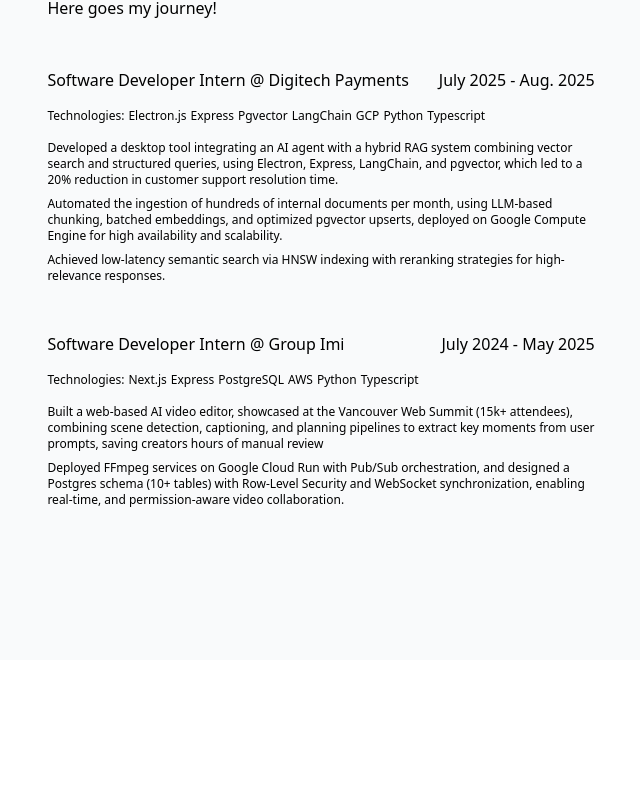
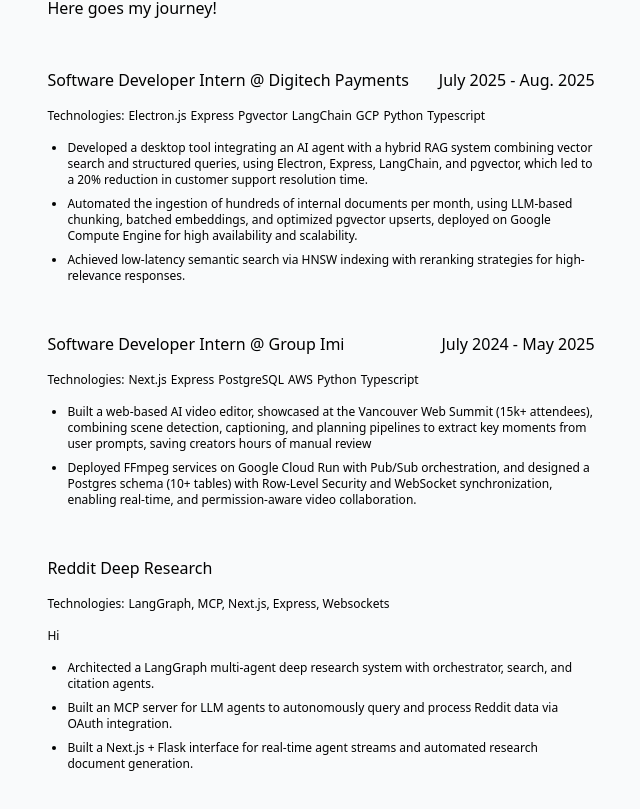
Before and after one commit to saintsauceee/saintsauceee.github.io, a Next.js app in the folder portfolio/: page / in a window 1280 px wide. Shown: the part 1091-1900 px from the top of the page, without its empty margins (319-959 px from the left). Before the commit the page ends 1751 px from the top, so only its background shows below. Built offline with nearby package versions, Linux system fonts and the light colour scheme.

Commit message:
add projects

```diff
--- a/portfolio/src/app/page.tsx
+++ b/portfolio/src/app/page.tsx
@@ -8,7 +8,7 @@
 import { MdEmail } from "react-icons/md";
 
 import { useRef } from "react";
-import { EXPERIENCES } from "@/data";
+import { EXPERIENCES, PROJECTS } from "@/data";
 
 export default function Home() {
   const nextSectionRef = useRef<HTMLDivElement>(null);
@@ -154,22 +154,44 @@
                       )
                     })}
                   </div>
-                  <div className="flex flex-col gap-2 text-xs">
+                  <ul className="flex flex-col gap-2 text-xs list-disc list-outside pl-5">
                     {experience.bullets.map((bullet, index) => {
                       return (
-                        <div key={index}>
+                        <li key={index}>
                           {bullet}
-                        </div>
+                        </li>
                       )
                     })}
-                  </div>
+                  </ul>
                 </div>
+              </div>
+            )
+          })}
+          {PROJECTS.map((project, index) => {
+            return (
+              <div key={index} className="flex flex-col gap-4">
+                <p>{project.title}</p>
+                <div className="flex flex-row gap-1 text-xs">
+                  Technologies:
+                  <p>{project.tech}</p>
+                </div>
+                <p className="text-xs">{project.description}</p>
+                <ul className="flex flex-col gap-2 text-xs list-disc list-outside pl-5">
+                  {project.bullets.map((bullet, index) => {
+                    return (
+                      <li key={index} className="text-xs">
+                        {bullet}
+                      </li>
+                    )
+                  })}
+                </ul>
               </div>
             )
           })}
         </div>
       </div>
 
+      <div className="h-24"></div>
     </div>
   );
 }
--- a/portfolio/src/data.ts
+++ b/portfolio/src/data.ts
@@ -29,7 +29,7 @@
 export const PROJECTS: Project[] = [
     {
         title: "Reddit Deep Research",
-        description: "",
+        description: "Hi",
         tech: "LangGraph, MCP, Next.js, Express, Websockets",
         bullets: [
             "Architected a LangGraph multi-agent deep research system with orchestrator, search, and citation agents.",
@@ -39,7 +39,7 @@
     },
     {
         title: "LLM Math Reasoning",
-        description: "",
+        description: "Hi",
         tech: "Reinforcement Learning, Pytorch, HuggingFace Transformers",
         bullets: [
             "Built an end-to-end fine-tuning system with SFT + RL (GRPO) to achieve math reasoning in small LLMs (350M).",
@@ -49,7 +49,7 @@
     },
     {
         title: "GoEmotions NLP Classifier",
-        description: "",
+        description: "Hi",
         tech: "PyTorch, HuggingFace Transformers, Scikit-Learn",
         bullets: [
             "Benchmarked traditional ML models (SR, RF, XGB, NB) against finetuned BERT-family LLMs on the GoEmotions dataset (58K Reddit comments over 28 classes), reaching 62% accuracy and 0.50 f1 (8% higher than the original paper’s results).",
```
